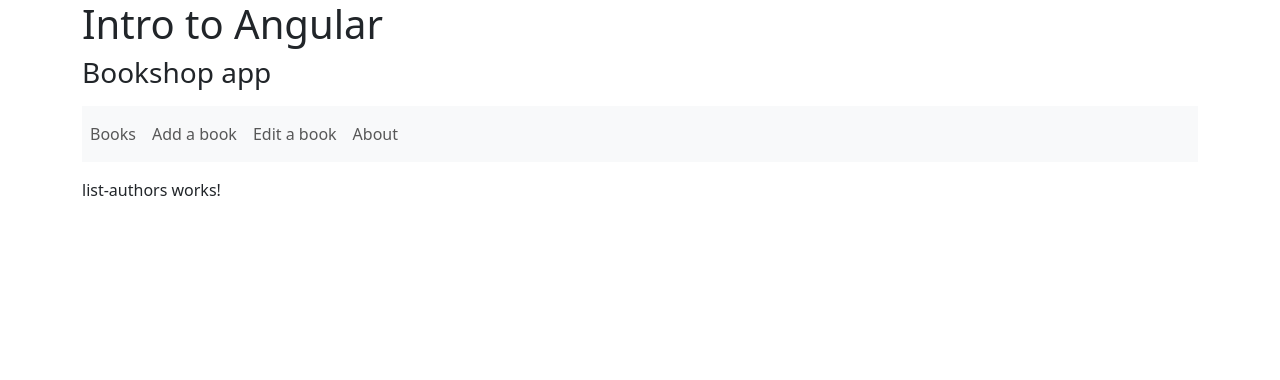
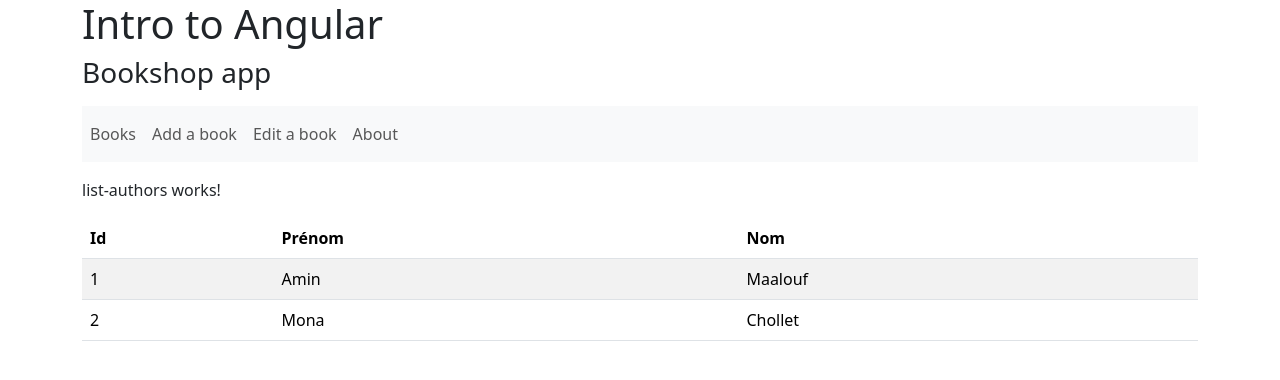
Before and after one commit to Cameliaasb/bookshop-angular, an Angular app: page /authors in a window 1280 px wide. Shown: the top 380 px of the page. Built offline with nearby package versions, Linux system fonts and the light colour scheme.

Commit message:
Created author service

```diff
--- a/src/app/authors/list-authors/list-authors.component.html
+++ b/src/app/authors/list-authors/list-authors.component.html
@@ -1 +1,17 @@
 <p>list-authors works!</p>
+<table class="table table-striped">
+  <thead>
+      <tr>
+          <th>Id</th>
+          <th>Prénom</th>
+          <th>Nom</th>
+      </tr>
+  </thead>
+  <tbody>
+      <tr *ngFor="let a of authors">
+          <td>{{a.id}}</td>
+          <td>{{a.firstName}}</td>
+          <td>{{a.lastName}}</td>
+      </tr>
+  </tbody>
+</table>
--- a/src/app/authors/list-authors/list-authors.component.ts
+++ b/src/app/authors/list-authors/list-authors.component.ts
@@ -1,10 +1,16 @@
-import { Component } from '@angular/core';
+import { Component, OnInit } from '@angular/core';
+import { Author } from '../model/author';
+import { AuthorService } from '../services/author.service';
 
 @Component({
   selector: 'app-list-authors',
   templateUrl: './list-authors.component.html',
   styleUrls: ['./list-authors.component.css']
 })
-export class ListAuthorsComponent {
-
+export class ListAuthorsComponent implements OnInit{
+  authors? : Author[]
+  constructor(private authorService : AuthorService) {}
+  ngOnInit(): void {
+    this.authors = this.authorService.GetAuthors();
+  }
 }
--- /dev/null
+++ b/src/app/authors/services/author.service.ts
@@ -0,0 +1,17 @@
+import { Injectable } from '@angular/core';
+import { Author } from '../model/author';
+
+@Injectable({
+  providedIn: 'root'
+})
+export class AuthorService {
+
+  constructor() { }
+  private authors = [
+    new Author(1, "Amin", "Maalouf"),
+    new Author(2, "Mona", "Chollet")
+  ]
+  GetAuthors() {
+    return [...this.authors];
+  }
+}
```
Also changed, not shown: src/app/books/services/book.service.ts (+6 -3 lines).
